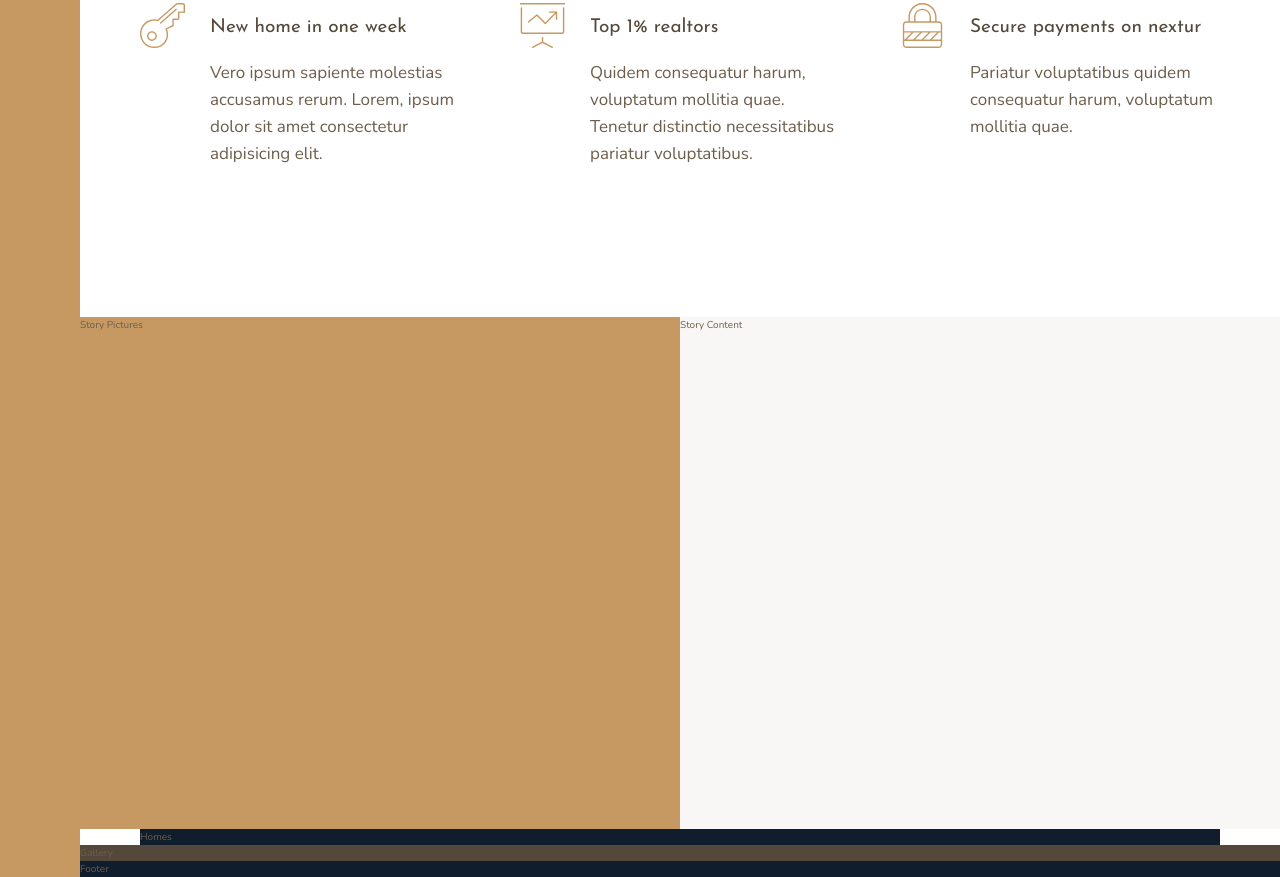
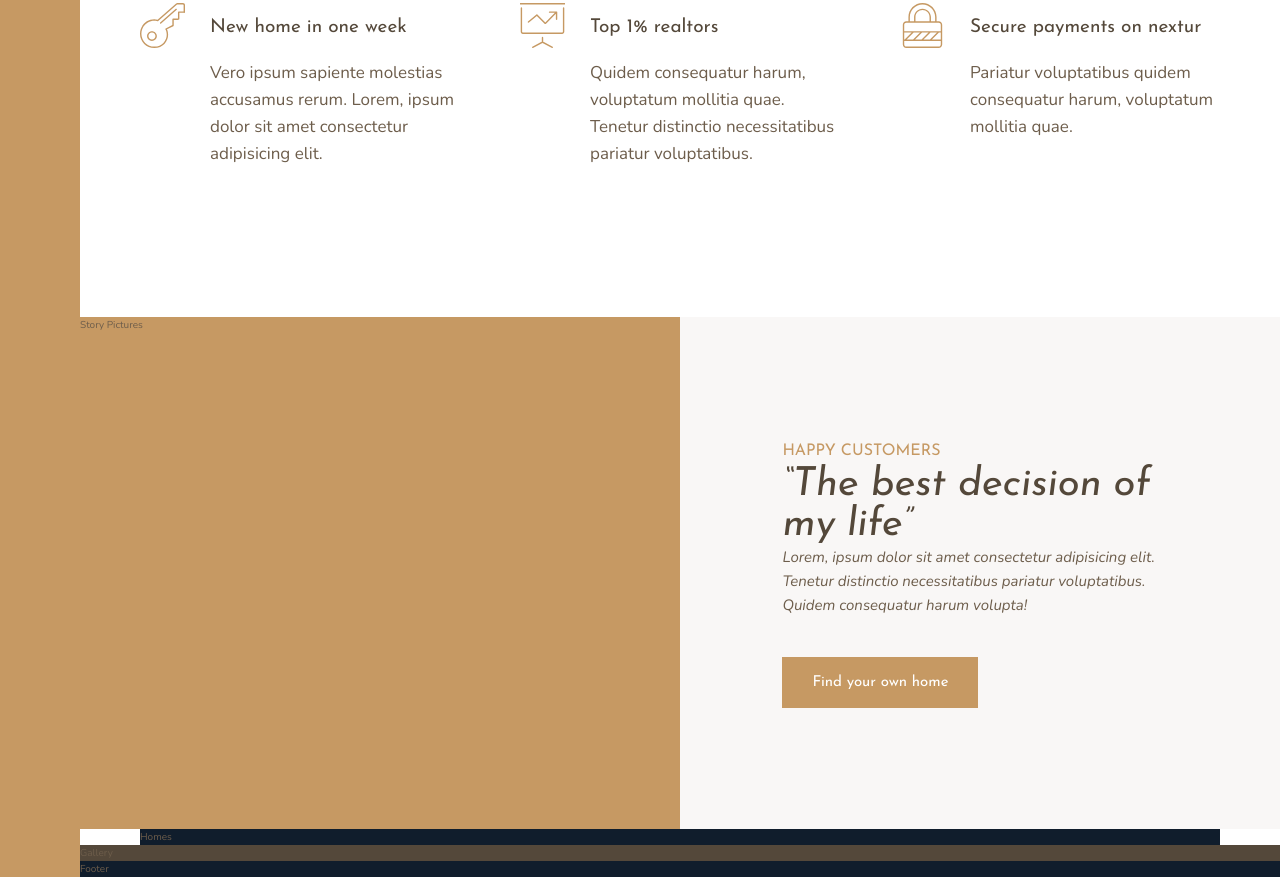
Before and after one commit to abhilashasokan/learning-css-grid, a website: page index.html in a window 1280 px wide. Shown: the part 991-1868 px from the top of the page. Drawn offline with nearby package versions, Linux system fonts and the light colour scheme.

Commit message:
story progressing

```diff
--- a/index.html
+++ b/index.html
@@ -87,7 +87,15 @@
 
     <div class="story__pictures">Story Pictures</div>
 
-    <div class="story__content">Story Content</div>
+    <div class="story__content">
+        <h3 class="heading-3 mb-sm">Happy Customers</h3>
+        <h2 class="heading-2 heading-2--dark mb-md">&ldquo;The best decision of my life&rdquo;</h2>
+        <p class="story__text">
+            Lorem, ipsum dolor sit amet consectetur adipisicing elit. Tenetur distinctio necessitatibus pariatur
+            voluptatibus. Quidem consequatur harum volupta!
+        </p>
+        <button class="btn">Find your own home</button>
+    </div>
 
     <section class="homes">Homes</section>
 
--- a/sass/_story.scss
+++ b/sass/_story.scss
@@ -6,5 +6,23 @@
   &__content {
     background-color: $color-grey-light-1;
     grid-column: col-start 5 / full-end;
+    padding: 6rem 8vw;
+
+    // Flex box method
+    display: flex;
+    flex-direction: column;
+    justify-content: center;
+    align-items: flex-start;
+
+    // CSS grid method
+    // display: grid;
+    // align-content: center;
+    // justify-items: start;
+  }
+
+  &__text {
+    font-size: 1.5rem;
+    font-style: italic;
+    margin-bottom: 4rem;
   }
 }
--- a/sass/_typography.scss
+++ b/sass/_typography.scss
@@ -9,10 +9,22 @@
 
 .heading-2 {
   @extend %heading;
+  font-size: 4rem;
+  font-style: italic;
+  line-height: 1;
+  &--light {
+    color: $color-grey-light-1;
+  }
+  &--dark {
+    color: $color-grey-dark-1;
+  }
 }
 
 .heading-3 {
   @extend %heading;
+  font-size: 1.6rem;
+  color: $color-primary;
+  text-transform: uppercase;
 }
 
 .heading-4 {
@@ -25,3 +37,32 @@
     color: $color-grey-dark-1;
   }
 }
+
+.btn {
+  background-color: $color-primary;
+  color: #fff;
+  border: none;
+  border-radius: 0;
+  font-family: $font-display;
+  font-size: 1.5rem;
+  padding: 1.8rem 3rem;
+  cursor: pointer;
+  transition: all 0.2s;
+
+  &:hover {
+    background-color: $color-primary-dark;
+  }
+}
+
+mb-sm {
+  margin-bottom: 2rem;
+}
+mb-md {
+  margin-bottom: 3rem;
+}
+mb-lg {
+  margin-bottom: 4rem;
+}
+mb-hg {
+  margin-bottom: 8rem;
+}
```
Also changed, not shown: css/style.css.
